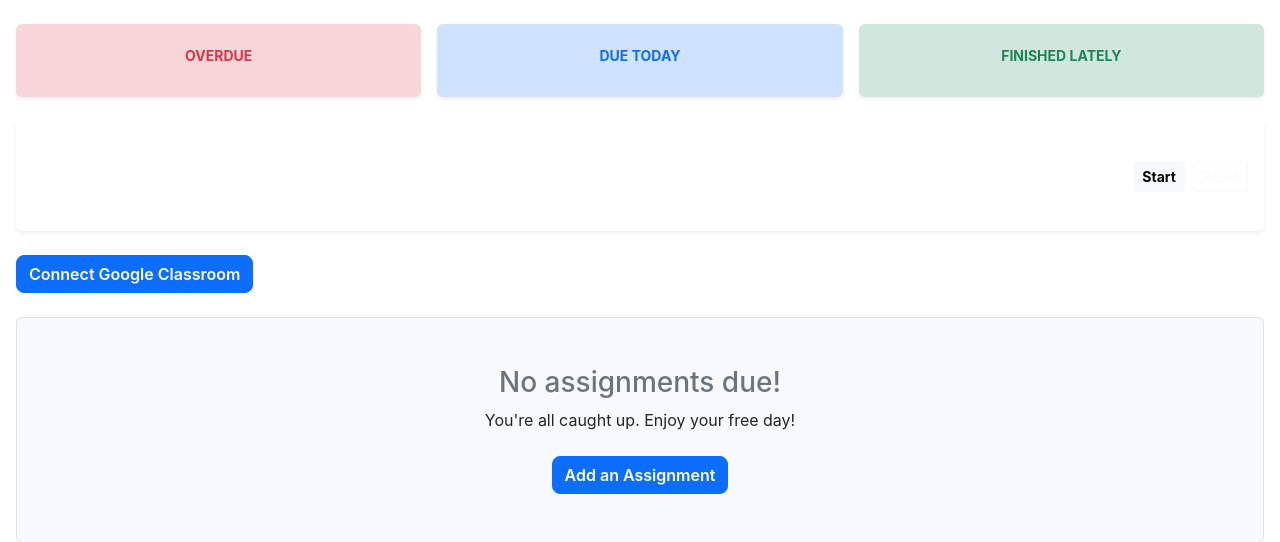
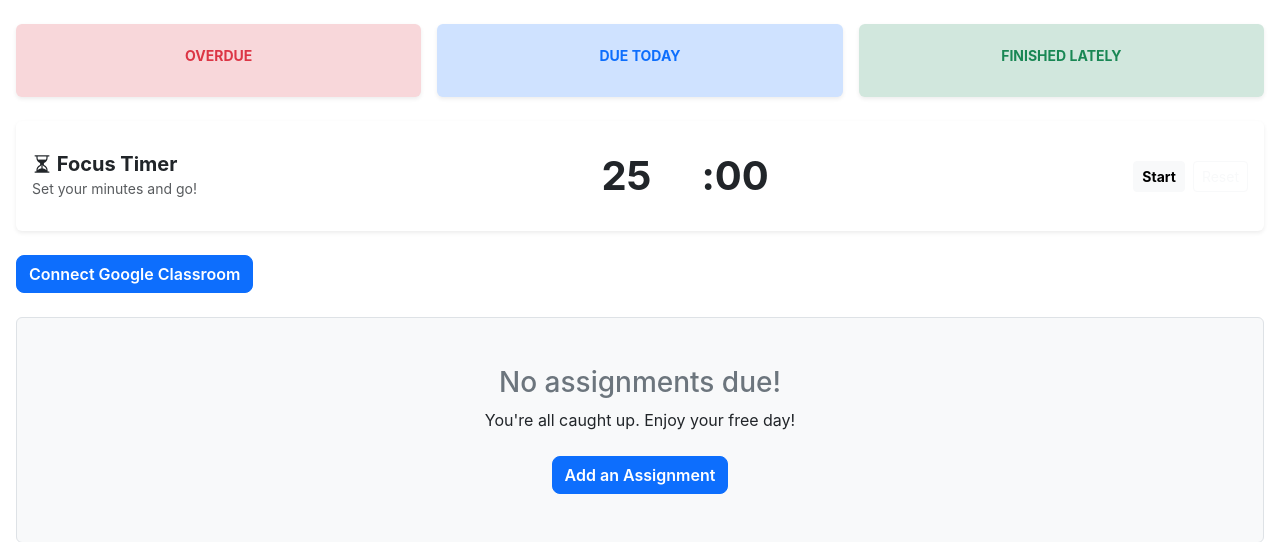
Before and after one commit to damelwani/homework, a Flask app: template templates/index.html in a window 1280 px wide. Shown: the part 119-661 px from the top of the page. Run offline with Flask 3, Linux system fonts and the light colour scheme; the template is opened without the code that fills it, so the values that code supplies are empty; some libraries are stand-ins or nearby versions.

Commit message:
Update index.html

```diff
--- a/templates/index.html
+++ b/templates/index.html
@@ -38,7 +38,7 @@
     </div>
 </div>
 
-<div class="card border-0 shadow-sm mb-4 bg-indigo text-white p-3">
+<div class="card border-0 shadow-sm mb-4 bg-indigo p-3">
     <div class="d-flex align-items-center justify-content-between">
         <div>
             <h5 class="mb-0 fw-bold"><i class="bi bi-hourglass-split"></i> Focus Timer</h5>
@@ -46,7 +46,7 @@
         </div>
 
         <div class="text-center d-flex align-items-center justify-content-center">
-            <input type="number" id="timer-input" class="form-control form-control-lg bg-transparent text-white border-0 fw-bold text-center p-0"
+            <input type="number" id="timer-input" class="form-control form-control-lg bg-transparent border-0 fw-bold text-center p-0"
                    value="25" min="1" max="120" style="font-size: 2.5rem; width: 80px; outline: none; box-shadow: none;">
             <span class="display-6 fw-bold" id="timer-colon">:</span>
             <span class="display-6 fw-bold" id="timer-seconds">00</span>
```
